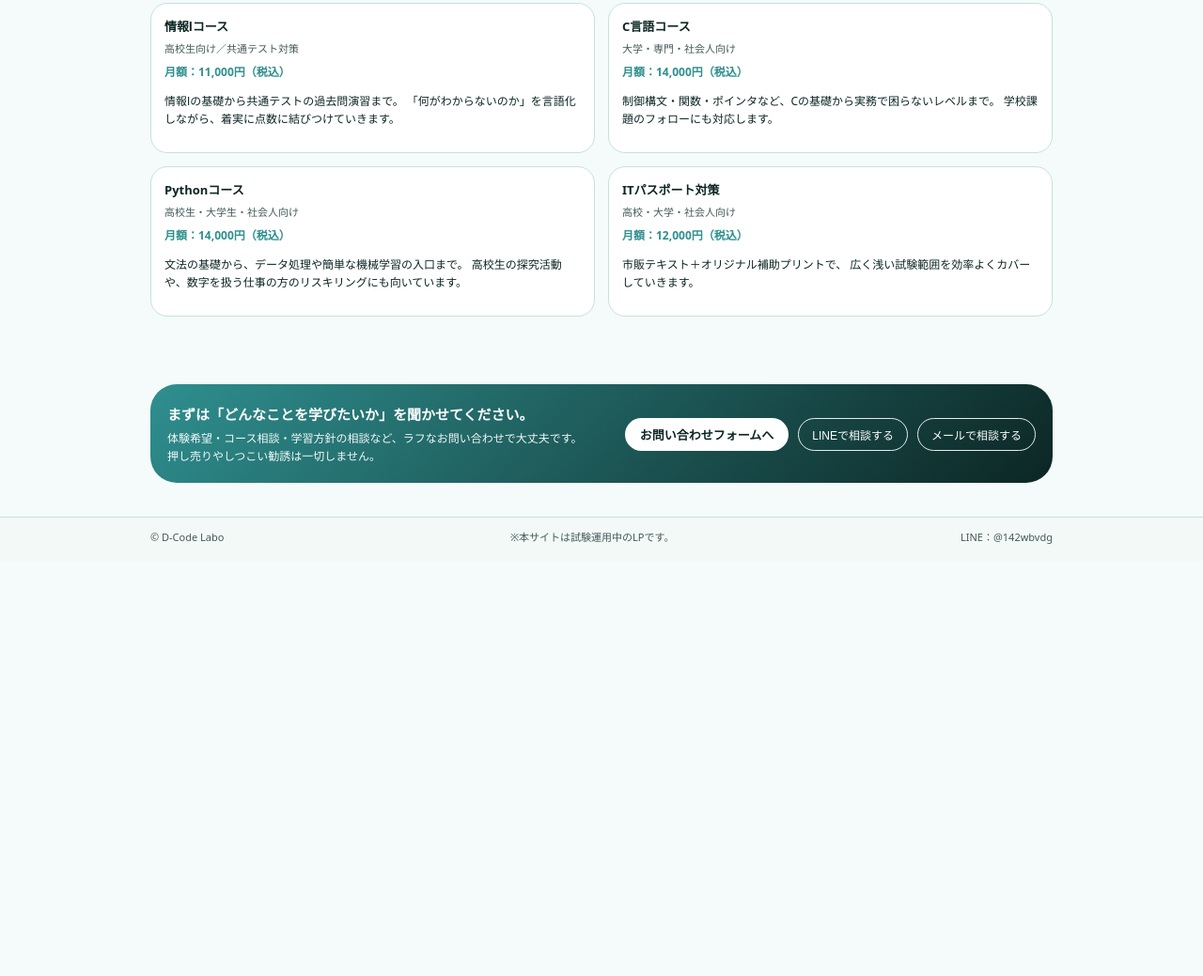
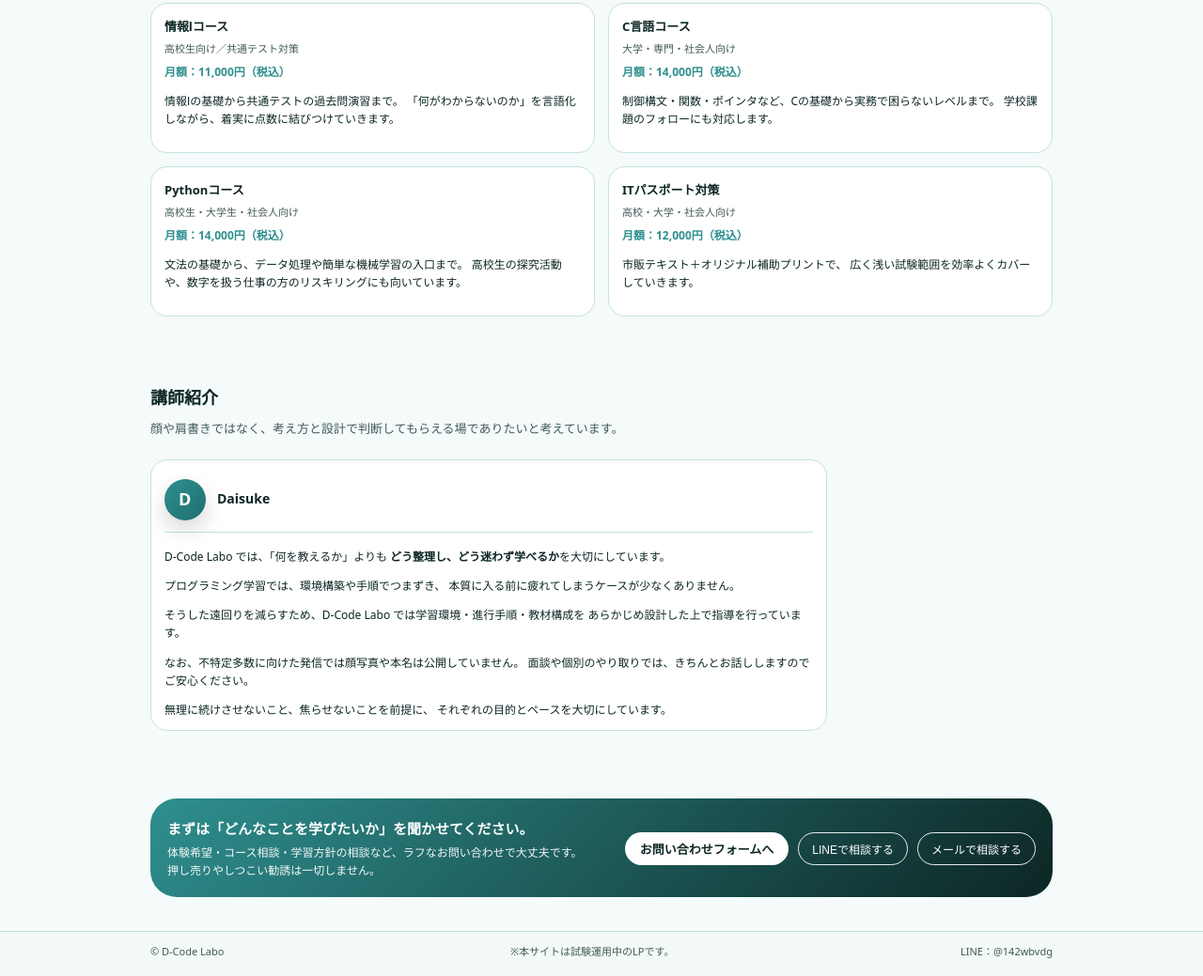
Before and after one commit to dcodelabowcp-dotcom/d-code-labo-landing, a plain HTML site: page index.html in a window 1280 px wide. Shown: the part 1148-2187 px from the top of the page at 94% size. Before the commit the page ends 1746 px from the top, so only its background shows below. Drawn offline with Linux system fonts and the light colour scheme.

Commit message:
Add files via upload

```diff
--- a/index.html
+++ b/index.html
@@ -446,7 +446,73 @@
 
     /* Scroll lock when drawer open */
     body.drawer-open { overflow: hidden; }
-  </style>
+
+    /* =========================
+       Hero buttons: 2-row layout on small screens
+       ========================= */
+    @media (max-width: 620px) {
+      .hero-buttons{
+        display: grid;
+        grid-template-columns: repeat(2, minmax(0, 1fr));
+        gap: 10px;
+        align-items: stretch;
+      }
+      .hero-buttons button{
+        width: 100%;
+      }
+    }
+    @media (max-width: 380px) {
+      .hero-buttons{
+        grid-template-columns: minmax(0, 1fr);
+      }
+    }
+
+
+    /* =========================
+       Instructor header (inside card)
+       ========================= */
+    .instructor-card{
+      padding-top: 20px;
+      margin-top: 18px; /* space from section lead */
+    }
+    .instructor-header{
+      display: flex;
+      align-items: center;
+      gap: 12px;
+      padding-bottom: 12px;
+      margin-bottom: 16px;
+      border-bottom: 1px solid var(--border-soft);
+    }
+    .avatar-circle{
+      width: 44px;
+      height: 44px;
+      border-radius: 50%;
+      background: linear-gradient(135deg, var(--brand-teal), #1f6f6f);
+      color: #fff;
+      display: grid;
+      place-items: center;
+      font-weight: 900;
+      font-size: 18px;
+      letter-spacing: 0.04em;
+      box-shadow: 0 10px 22px rgba(0,0,0,0.16);
+      flex: 0 0 auto;
+    }
+    .avatar-name{
+      font-weight: 800;
+      font-size: 14px;
+      color: var(--brand-dark);
+      line-height: 1.2;
+    }
+    /* show title inside card if present (we'll remove it anyway) */
+    .instructor-card .feature-title{
+      display: none;
+    }
+
+    /* Avoid double "Daisuke" label inside the card */
+    .instructor-card .feature-title{
+      display: none;
+    }
+</style>
 </head>
 <body>
 <div class="page">
@@ -460,6 +526,7 @@
       <nav class="nav-links" aria-label="メインメニュー">
         <a href="#about">D-Code Laboとは</a>
         <a href="#courses">コース</a>
+        <a href="#instructor">講師紹介</a>
         <a href="#contact">お問い合わせ</a>
       </nav>
 
@@ -480,6 +547,7 @@
     </div>
     <a href="#about" class="drawer-link">D-Code Laboとは</a>
     <a href="#courses" class="drawer-link">コース</a>
+    <a href="#instructor" class="drawer-link">講師紹介</a>
     <a href="#contact" class="drawer-link">お問い合わせ</a>
     <div class="drawer-note">※ タップで移動します</div>
   </aside>
@@ -506,6 +574,12 @@
           </button>
           <button class="btn-ghost" onclick="document.getElementById('about').scrollIntoView({behavior:'smooth'})">
             仕組み（なぜ迷わない？）を見る
+          </button>
+          <button class="btn-ghost" onclick="document.getElementById('courses').scrollIntoView({behavior:'smooth'})">
+            コース概要を見る
+          </button>
+          <button class="btn-ghost" onclick="document.getElementById('instructor').scrollIntoView({behavior:'smooth'})">
+            講師紹介を見る
           </button>
         </div>
       </div>
@@ -594,6 +668,47 @@
         </div>
       </div>
     </section>
+	<!-- INSTRUCTOR -->
+	<section id="instructor">
+  <div class="section-inner">
+    <h2 class="section-title">講師紹介</h2>
+    <p class="section-lead">
+      顔や肩書きではなく、考え方と設計で判断してもらえる場でありたいと考えています。
+    </p>
+
+    <div class="feature-card instructor-card" style="max-width:720px;">
+      <div class="instructor-header" aria-hidden="true">
+        <div class="avatar-circle">D</div>
+        <div class="avatar-name">Daisuke</div>
+      </div>
+
+      <p>
+        D-Code Labo では、「何を教えるか」よりも
+        <strong>どう整理し、どう迷わず学べるか</strong>を大切にしています。
+      </p>
+
+      <p>
+        プログラミング学習では、環境構築や手順でつまずき、
+        本質に入る前に疲れてしまうケースが少なくありません。
+      </p>
+
+      <p>
+        そうした遠回りを減らすため、D-Code Labo では学習環境・進行手順・教材構成を
+        あらかじめ設計した上で指導を行っています。
+      </p>
+
+      <p>
+        なお、不特定多数に向けた発信では顔写真や本名は公開していません。
+        面談や個別のやり取りでは、きちんとお話ししますのでご安心ください。
+      </p>
+
+      <p style="margin-bottom:0;">
+        無理に続けさせないこと、焦らせないことを前提に、
+        それぞれの目的とペースを大切にしています。
+      </p>
+    </div>
+  </div>
+</section>
 
     <!-- CONTACT / CTA -->
     <section id="contact">
```
